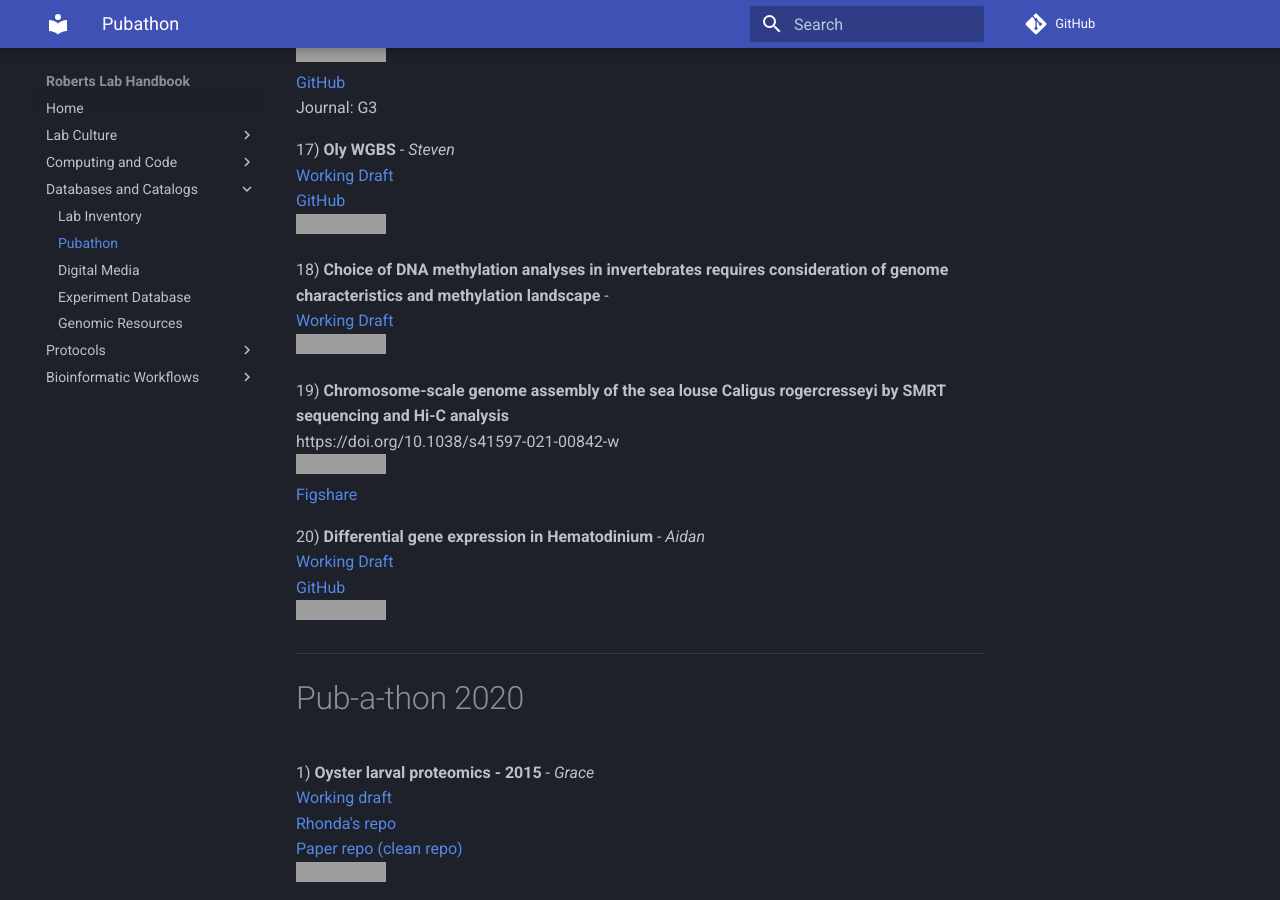
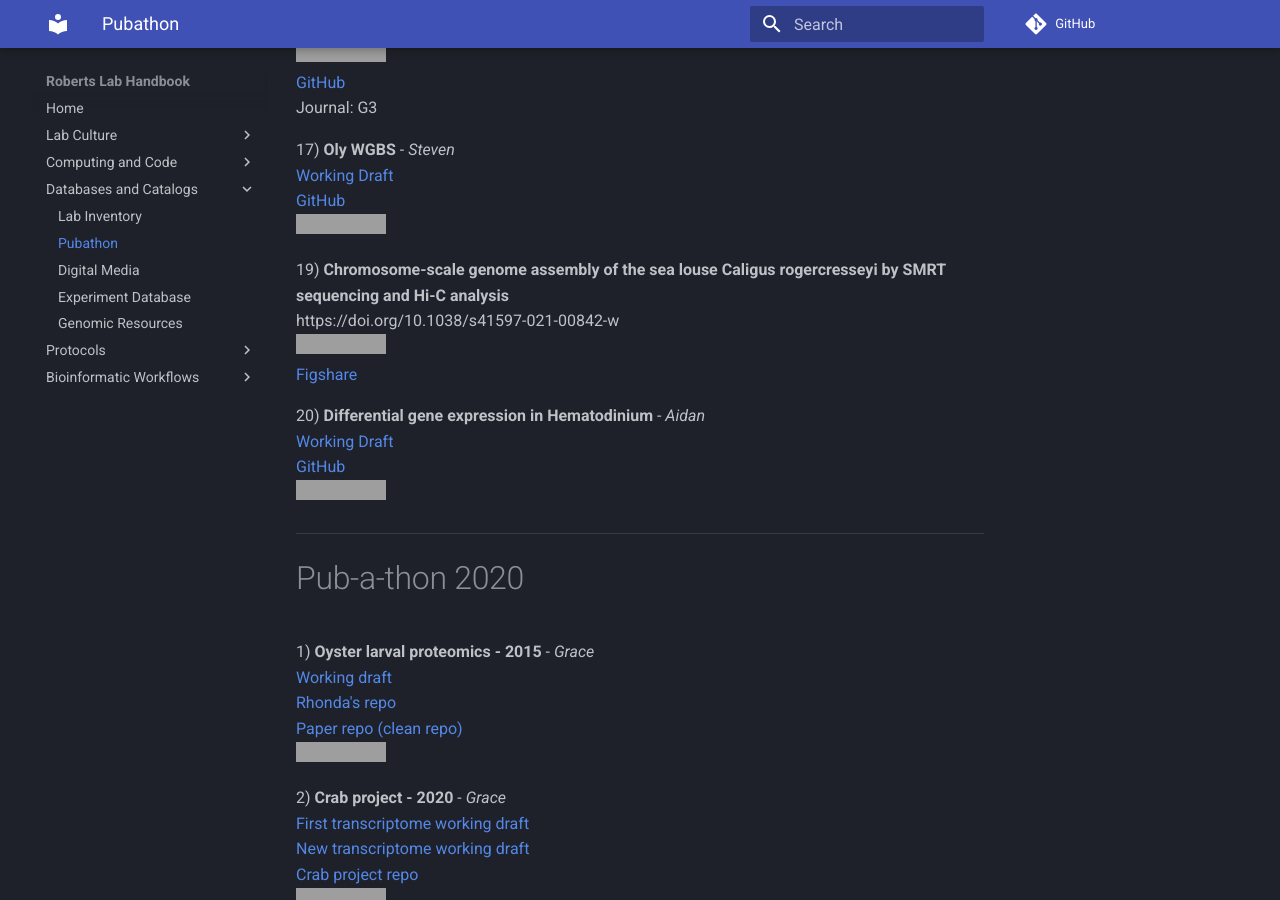
Before and after one commit to RobertsLab/resources, an MkDocs documentation site: the page built from docs/Pubathon.md, in a window 1280 px wide and 900 px high, scrolled down 2831 px, cut to the strip 0-900 px from the top of the window. Built offline with MkDocs 1.6.1 and Material for MkDocs 9.7.7, drawn with Linux system fonts in a browser that asks for light colours; comment, search, counter and statistics services are not loaded; grey boxes are pictures that could not be loaded.

Commit message:
Update Pubathon.md

```diff
--- a/docs/Pubathon.md
+++ b/docs/Pubathon.md
@@ -100,10 +100,6 @@ Journal: G3
 [Working Draft](https://github.com/sr320/paper-oly-wgbs/blob/master/submission/Narrative.Rmd)
 [GitHub](https://github.com/sr320/paper-oly-wgbs)
 ![status](https://img.shields.io/badge/pub--a--thon%20status-early%20draft-yellow.svg)
-
-18) **Choice of DNA methylation analyses in invertebrates requires consideration of genome characteristics and methylation landscape** -
-[Working Draft](https://docs.google.com/document/d/1mjYzBNSl67Siv_Wph1ZF7CUrFpJr797_6yWyrjEKbto/edit)
-![status](https://img.shields.io/badge/pub--a--thon%20status-in%20progress-orange.svg)
 
 19) **Chromosome-scale genome assembly of the sea louse Caligus rogercresseyi by SMRT sequencing and Hi-C analysis**
 https://doi.org/10.1038/s41597-021-00842-w
```
